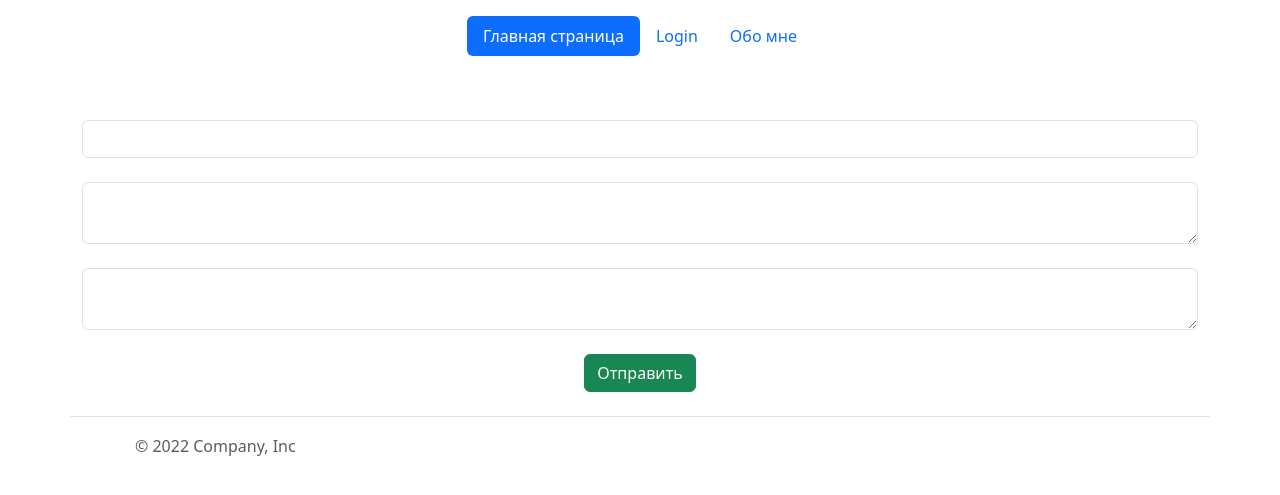
After one commit to everybodygetup/soloflask, a Flask app: page /wed in a window 1280 px wide. The commit adds this page. Shown: the top 495 px of the page. Run offline with Flask 2, Linux system fonts and the light colour scheme; some libraries are stand-ins or nearby versions.

Commit message:
Add templates and migration

```diff
--- a/app/templates/base.j2
+++ b/app/templates/base.j2
@@ -66,7 +66,7 @@
 
 {% block content %}{% endblock %}
 
-<footer class="d-flex flex-wrap justify-content-between align-items-center py-3 my-4 border-top">
+<footer class="container d-flex flex-wrap justify-content-between align-items-center py-3 my-4 border-top">
     <div class="col-md-4 d-flex align-items-center">
       <a href="/" class="mb-3 me-2 mb-md-0 text-muted text-decoration-none lh-1">
         <svg class="bi" width="30" height="24"><use xlink:href="#bootstrap"></use></svg>
--- /dev/null
+++ b/app/templates/user.j2
@@ -0,0 +1,3 @@
+{% extends "base.j2" %}
+{% block content %}
+{% endblock %}
--- /dev/null
+++ b/app/templates/wed.j2
@@ -0,0 +1,11 @@
+{% extends "base.j2" %}
+{% block content %}
+<div class="container mt-5">
+    <form method="post">
+        <input type="text" name="title" id="title" class="form-control"><br>
+        <textarea name="intro" id="intro" class="form-control"></textarea><br>
+        <textarea name="text" id="text" class="form-control"></textarea><br>
+        <input type="submit" class="btn btn-success" value="Отправить">
+    </form>
+</div>
+{% endblock %}
```
Also changed, not shown: migrations/versions/7f7e0de0c125_tnweds_table.py (added, +35 -0 lines).
